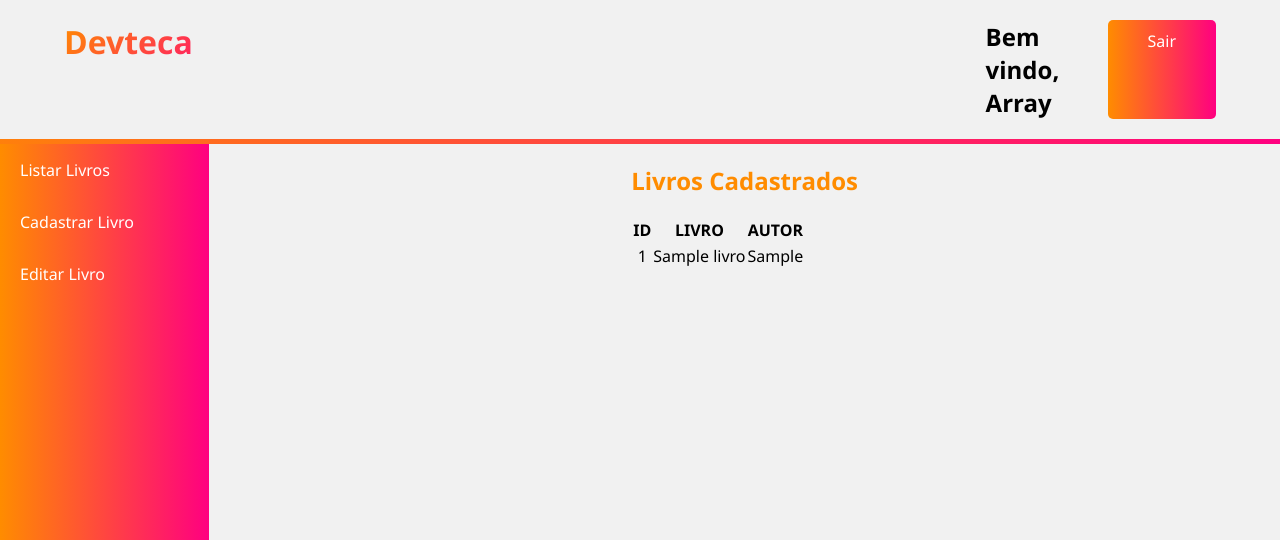
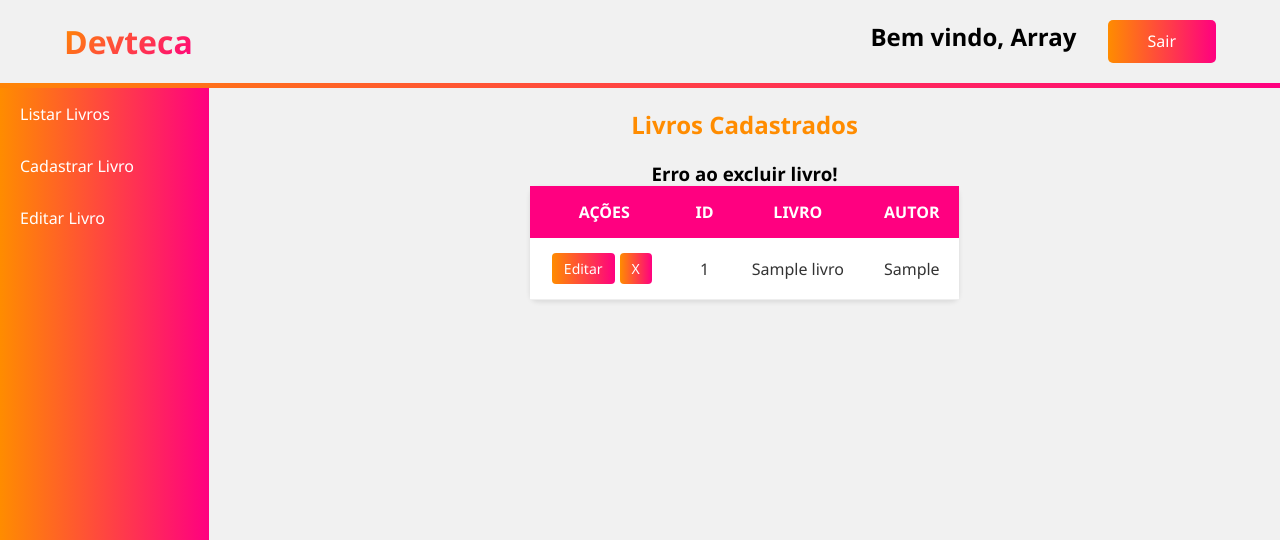
Before and after one commit to johnnykava/ProvaPHP_16-06, a PHP site: page /livro/dashboard.php?codigo=10 in a window 1280 px wide. Shown: the top 540 px of the page. Run offline with PHP 8.4, Linux system fonts and the light colour scheme; the visitor is signed in with stand-in values (Sample User, id 1); tables that the repository leaves empty hold one stand-in row (values such as "Sample post").

Commit message:
criando o scrip de deletar e estilizando a tabela

```diff
--- a/cadastrar.php
+++ b/cadastrar.php
@@ -65,6 +65,7 @@
     $_SESSION['id'] = $id;
     $_SESSION['usuario'] = $usuario;
     $_SESSION['email'] = $email;
+    $_SESSION['senha'] = $senha;
 
     header('location:livro/dashboard.php');
 ?>
--- a/css/style.css
+++ b/css/style.css
@@ -92,7 +92,7 @@ body{
 }
 
 nav{
-    width: 20%;
+    width: 30%;
     display: flex;
     justify-content: space-between;
 }
@@ -148,6 +148,7 @@ nav{
 }
 
 .section-livros{
+    width: 40%;
     text-align: center;
 }
 
@@ -174,4 +175,55 @@ nav{
     background: linear-gradient(90deg, #ff8c00, #ff0080);
     cursor: pointer;
 }
+
+.tabela_itens{
+    width: 100%;
+}
+
+.tabela_livro{
+    width: 100%;
+    border-collapse: collapse;
+    box-shadow: 0 2px 5px rgba(0, 0, 0, 0.1);
+    border-radius: 8px;
+}
+
+.tabela_livro th {
+    background-color: #ff0080;
+    color: white;
+    padding: 15px;
+}
+
+.tabela_livro td {
+    padding: 15px;
+    border-bottom: 1px solid #eee;
+    color: #333;
+    background-color: #fff;
+}
+
+.tabela_livro tbody tr:hover {
+    background-color: #fce4ec;
+}
+
+.tabela_livro a{
+    display: inline-block;
+    padding: 6px 12px;
+    color: white;
+    text-decoration: none;
+    border-radius: 4px;
+    font-size: 14px;
+    margin-right: 5px;
+    transition: opacity 0.3s;
+}
+
+.tabela_livro a:hover {
+    opacity: 0.8;
+}
+
+.botao-editar{
+    background: linear-gradient(90deg, #ff8c00, #ff0080);
+}
+
+.botao-excluir{
+    background: linear-gradient(90deg, #ff8c00, #ff0080);
+}
 /*==================================*/
--- a/function.php
+++ b/function.php
@@ -67,6 +67,10 @@
                 $msg = "<h3>Cadastrado com Sucesso!</h3>";
                 break;
 
+            case 10:
+                $msg = "<h3>Erro ao excluir livro!</h3>";
+                break;
+
             default:
                 $msg = "";
                 break;
--- a/livro/dashboard.php
+++ b/livro/dashboard.php
@@ -37,6 +37,9 @@
                     <h1>Livros Cadastrados</h1>
                     <?php
                         require_once 'listar_itens.php';
+                        require_once '../function.php';
+
+                        validar_codigo();
 
                         listar_itens();
                     ?>
--- a/livro/listar_itens.php
+++ b/livro/listar_itens.php
@@ -26,9 +26,10 @@
         }
 
         echo '<div class="tabela_itens">';
-        echo '<table>';
+        echo '<table class="tabela_livro">';
         echo '<thead>';
         echo '<tr>
+              <th>AÇÕES</th>
               <th>ID</th>
               <th>LIVRO</th>
               <th>AUTOR</th>';
@@ -38,6 +39,10 @@
 
         while ($livro_atual = mysqli_fetch_assoc($resultado)) {
             echo '<tr>';
+            echo '<td>';
+            echo '<a href="editar_item.php?id_livro=' . $livro_atual['id_livro'] . '" class="botao-editar">Editar</a>';
+            echo '<a href="excluir_item.php?id_livro=' . $livro_atual['id_livro'] . '" class="botao-excluir">X</a>';
+            echo '</td>';
             echo '<td>' . $livro_atual['id_livro'] . '</td>';
             echo '<td>' . $livro_atual['nome'] . '</td>';
             echo '<td>' . $livro_atual['autor'] . '</td>';
--- a/livro/novo_item.php
+++ b/livro/novo_item.php
@@ -36,8 +36,8 @@
                 <section class="section-livros">
                     <h1>Cadastrar Livro</h1>
                     <form action="cadastrar_item.php" method="post">
-                        <input type="text" id="nome" name="nome" placeholder="Titulo:"><br>
-                        <input type="text" id="autor" name="autor"placeholder="Autor:"><br>
+                        <input type="text" id="nome" name="nome" placeholder="Titulo:" required><br>
+                        <input type="text" id="autor" name="autor"placeholder="Autor:" required><br>
                         <button type="submit">Cadastrar</button>
                     </form>
 
```
Also changed, not shown: livro/excluir_item.php (added, +28 -0 lines).
